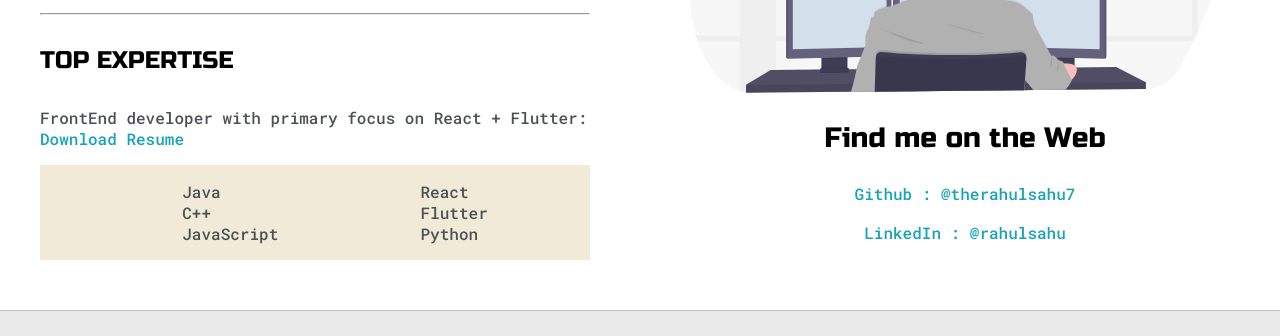
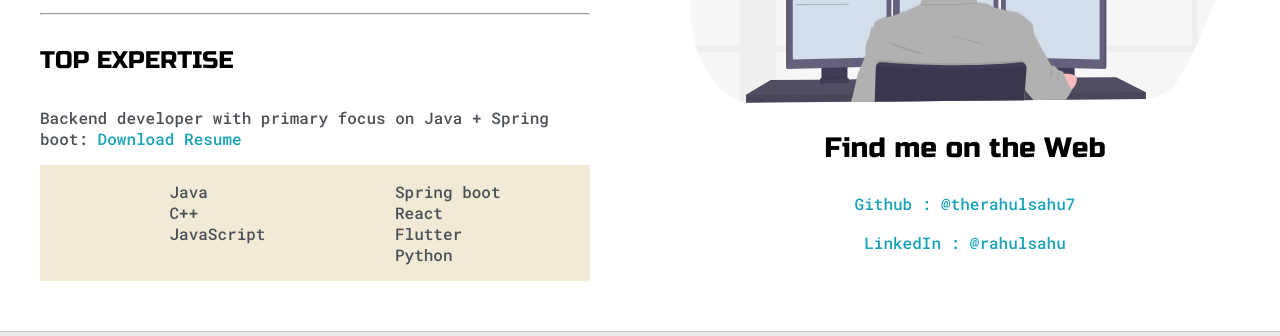
Before and after one commit to therahulsahu/therahulsahu.github.io, a plain HTML site: page index.html in a window 1280 px wide. Shown: the part 948-1284 px from the top of the page. Drawn offline with Linux system fonts and the light colour scheme.

Commit message:
Update index.html

```diff
--- a/index.html
+++ b/index.html
@@ -91,10 +91,10 @@
             <h4>TOP EXPERTISE</h4>
 
             <p>
-              FrontEnd developer with primary focus on React + Flutter:
+              Backend developer with primary focus on Java + Spring boot:
               <a
                 target="_blank"
-                href="https://drive.google.com/file/d/1tptGux9VoPqlo71JweU5R8v0G-cdIkqv/view?usp=sharing"
+                href="https://drive.google.com/file/d/18l007shd6zUmSArDl-937BcrIIB6P--G/view?usp=sharing"
                 >Download Resume</a
               >
             </p>
@@ -107,6 +107,7 @@
               </ul>
 
               <ul>
+                <li>Spring boot<li>
                 <li>React</li>
                 <li>Flutter</li>
                 <li>Python</li>
```
